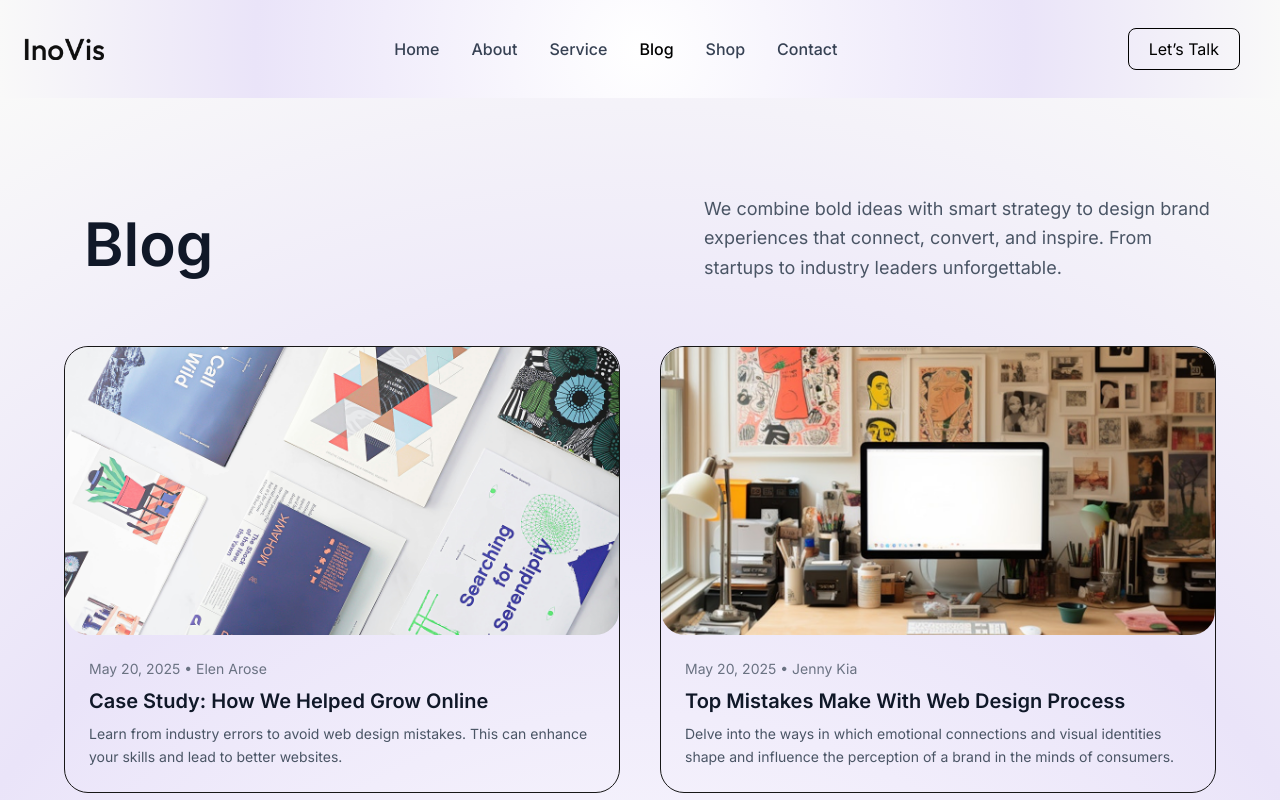
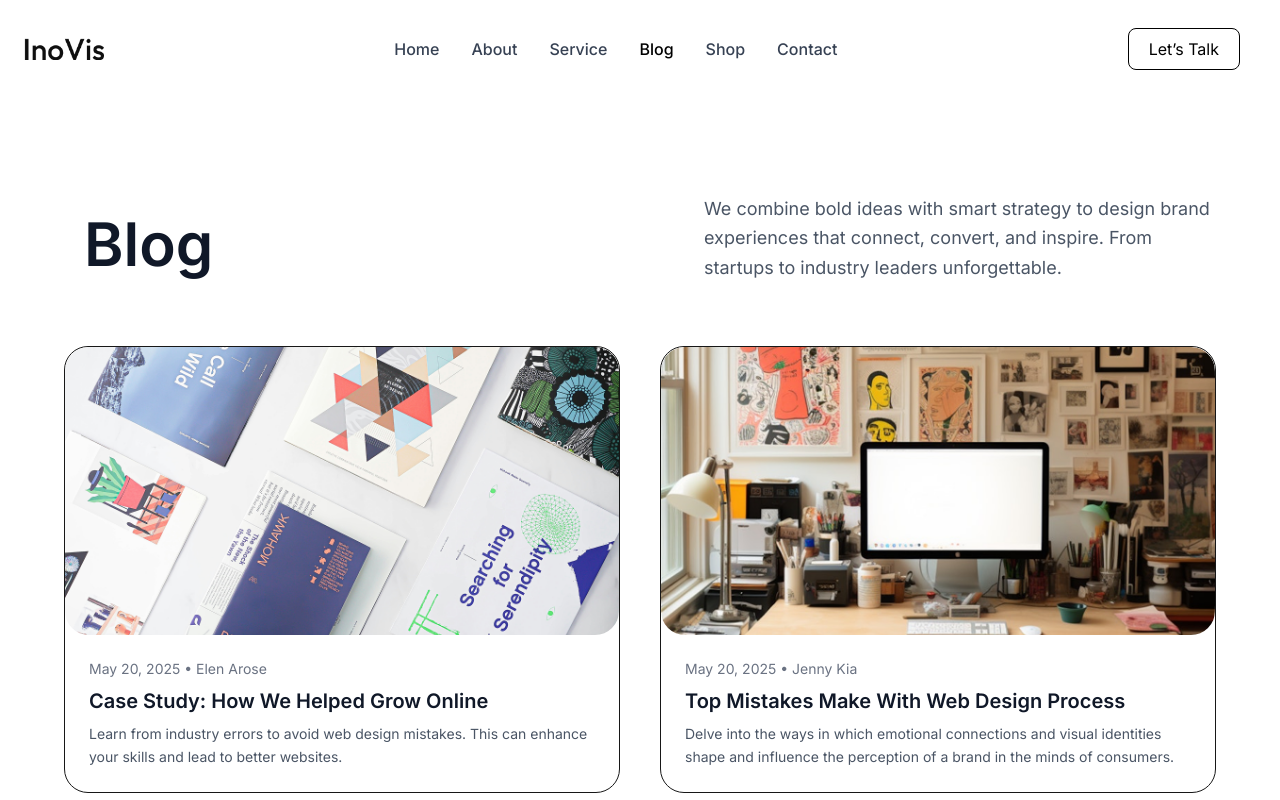
Before and after one commit to Meiprakash/Zenthink, a Next.js app: page /Blog in a window 1280 px wide. Shown: the top 800 px of the page. Built offline with nearby package versions, Linux system fonts and the light colour scheme.

Commit message:
fix:fixed all bg color bugs

```diff
--- a/src/app/Blog/page.tsx
+++ b/src/app/Blog/page.tsx
@@ -86,9 +86,9 @@ const blogs = [
 
 const Blog: React.FC = () => {
   return (
-    <div className="bg-[radial-gradient(circle_at_center,white_0%,#EAE4F9_60%,#f9f9f9_100%)]">
+    <div className="bg-white">
       <Navbar />
-      <section className="w-full bg-[radial-gradient(circle_at_center,white_0%,#EAE4F9_60%,#f9f9f9_100%)] py-24 px-6 md:px-16 overflow-hidden">
+      <section className="w-full bg-white py-24 px-6 md:px-16 overflow-hidden">
         <div className="max-w-7xl mx-auto">
           {/* Section Heading */}
           <motion.div
--- a/src/app/Components/Footer.tsx
+++ b/src/app/Components/Footer.tsx
@@ -7,7 +7,12 @@ import Link from "next/link";
 const Footer = () => {
   return (
     <footer
-      className="relative overflow-hidden rounded-t-[1rem] bg-gradient-to-r from-[#060606] via-[#0e0a20] to-[#3c0f6e] text-white"
+      className="relative overflow-hidden rounded-t-[1rem] text-white bg-cover bg-center bg-no-repeat"
+      style={{
+        backgroundImage:
+          "linear-gradient(to right, #060606, #0e0a20, #3c0f6e), url('/footer-bg.webp')",
+        backgroundBlendMode: "overlay",
+      }}
     >
       <div className="max-w-[1300px] mx-auto px-6 md:px-12 py-16">
         {/* Top Section */}
--- a/src/app/Components/Hero_Section.tsx
+++ b/src/app/Components/Hero_Section.tsx
@@ -19,10 +19,10 @@ const rotatingTexts = [
 export default function Hero() {
   return (
     <section
-      className="relative overflow-hidden bg-[radial-gradient(circle_at_center,white_0%,#EAE4F9_60%,#f9f9f9_100%)]"
+      className="relative overflow-hidden "
       style={{ backgroundImage: "url('/hero-bg.webp')" }}
     >
-      <div className="max-w-7xl mx-auto px-6 py-24 flex flex-col md:flex-row items-center justify-between gap-10 bg-[radial-gradient(circle_at_center,white_0%,#EAE4F9_60%,#f9f9f9_100%)]">
+      <div className="max-w-7xl mx-auto px-6 py-24 flex flex-col md:flex-row items-center justify-between gap-10 ">
         {/* LEFT SIDE */}
         <motion.div
           initial={{ opacity: 0, x: -80 }}
--- a/src/app/Components/Navbar/Navbar.tsx
+++ b/src/app/Components/Navbar/Navbar.tsx
@@ -30,7 +30,7 @@ const Navbar = () => {
       transition={{ type: "spring", stiffness: 80, damping: 15 }}
       className="top-0 left-0 w-full    "
     >
-      <div className="max-w-7xl mx-auto flex items-center justify-between px-6 py-7 bg-[radial-gradient(circle_at_center,white_0%,#EAE4F9_60%,#f9f9f9_100%)]">
+      <div className="max-w-7xl mx-auto flex items-center justify-between px-6 py-7 ">
         {/* Logo */}
         <Link href="/">
           <motion.div
--- a/src/app/Contact/page.tsx
+++ b/src/app/Contact/page.tsx
@@ -36,7 +36,7 @@ export default function Hero() {
     setForm({ ...form, [e.target.name]: e.target.value });
   };
 
-  // 👉 Connect to MetaMask
+  //  Connect to MetaMask
   const connectWallet = async () => {
     try {
       if (!window.ethereum) {
@@ -51,7 +51,7 @@ export default function Hero() {
     }
   };
 
-  // 👉 Sign message before submission
+  //  Sign message before submission
   const handleSubmit = async (e: React.FormEvent) => {
     e.preventDefault();
     setLoading(true);
@@ -133,7 +133,7 @@ export default function Hero() {
                   Thank You!
                 </h2>
                 <p className="text-gray-600 text-lg">
-                  Your message has been signed and submitted successfully. ✅
+                  Your message has been signed and submitted successfully.
                 </p>
               </motion.div>
             ) : (
--- a/src/app/Service/page.tsx
+++ b/src/app/Service/page.tsx
@@ -11,10 +11,10 @@ import Nav from "./Nav";
 
 const Service: React.FC = () => {
   return (
-    <div className="bg-[radial-gradient(circle_at_center,white_0%,#EAE4F9_60%,#f9f9f9_100%)]">
+    <div className="bg-white">
       <Navbar />
 
-      <section className="w-full  bg-[radial-gradient(circle_at_center,white_0%,#EAE4F9_60%,#f9f9f9_100%)] py-20 px-6 md:px-12 lg:px-20 overflow-hidden">
+      <section className="w-full  bg-white py-20 px-6 md:px-12 lg:px-20 overflow-hidden">
         <motion.div
           initial={{ opacity: 0, y: 40 }}
           whileInView={{ opacity: 1, y: 0 }}
```
